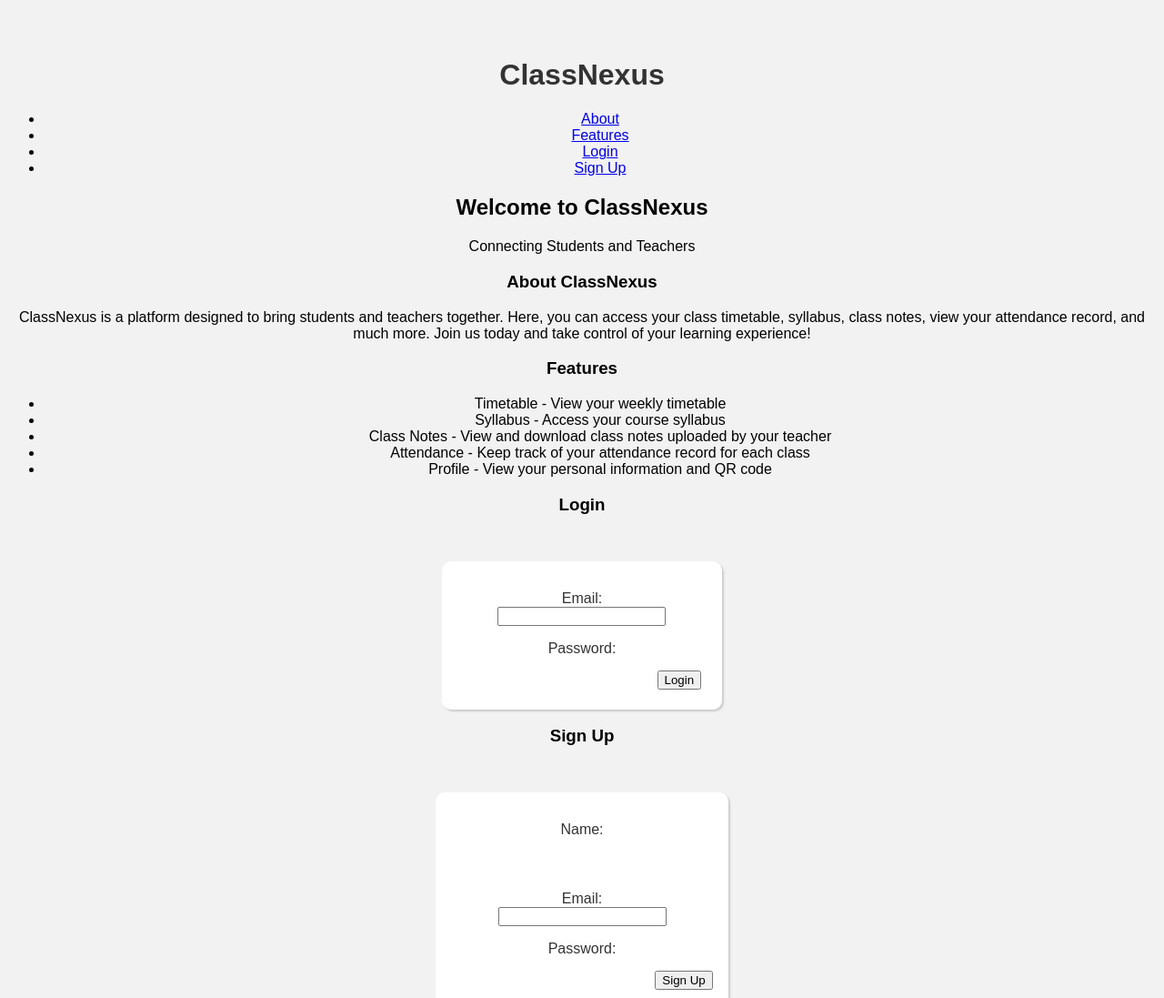
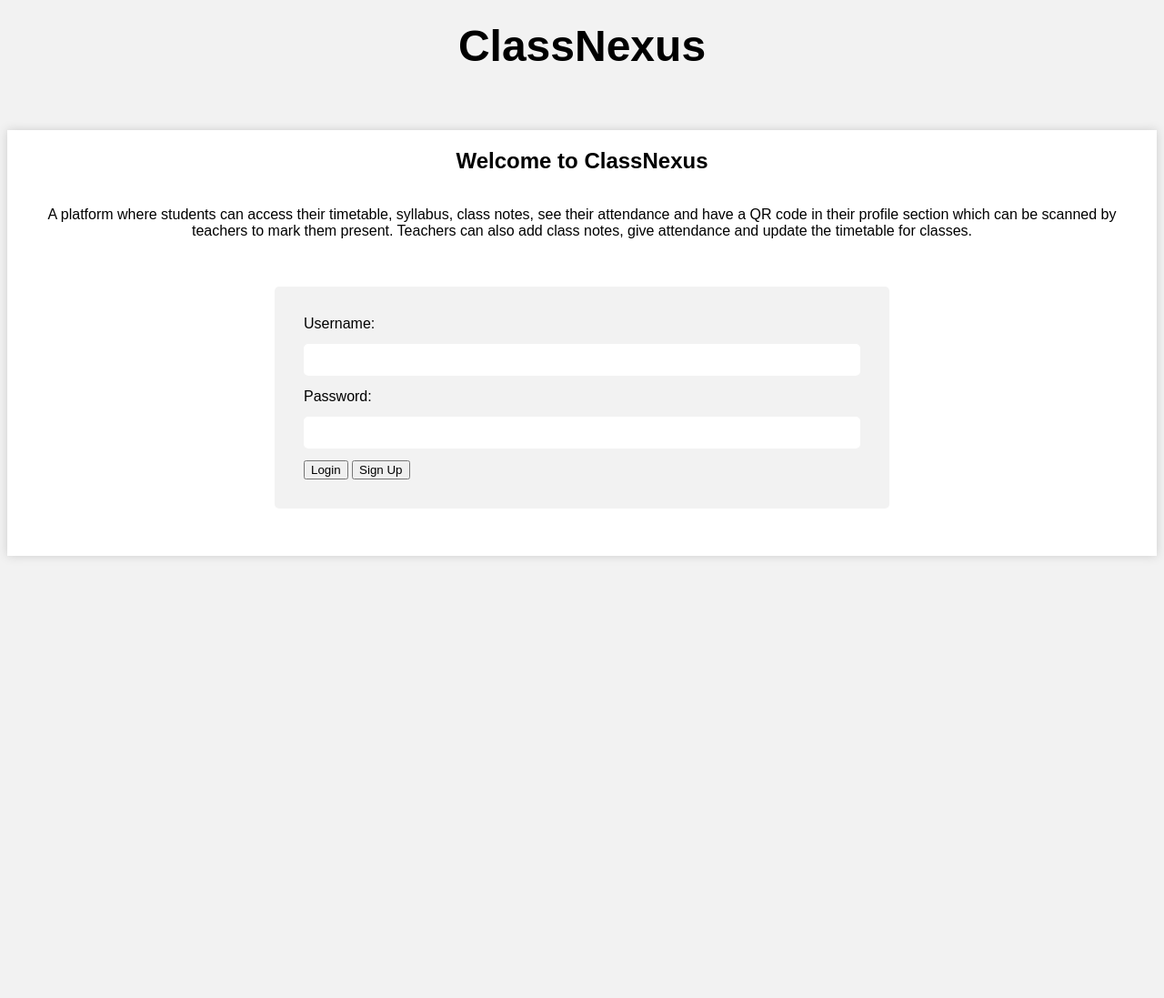
Before and after one commit to quosainhasan/ClassNexus, a plain HTML site: page index.html in a window 1280 px wide. Shown: the top 1097 px of the page at 91% size. After the commit the page ends 800 px from the top, so only its background shows below. Drawn offline with Linux system fonts and the light colour scheme.

Commit message:
Added html and CSS

```diff
--- a/index.html
+++ b/index.html
@@ -2,76 +2,31 @@
 <html>
   <head>
     <meta charset="UTF-8">
-    <title>ClassNexus - Welcome</title>
-    <link rel="stylesheet" type="text/css" href="style.css">
+    <meta name="viewport" content="width=device-width, initial-scale=1.0">
+    <title>ClassNexus</title>
+    <link rel="stylesheet" href="style.css">
   </head>
   <body>
     <header>
       <h1>ClassNexus</h1>
-      <nav>
-        <ul>
-          <li><a href="#about">About</a></li>
-          <li><a href="#features">Features</a></li>
-          <li><a href="#login">Login</a></li>
-          <li><a href="#signup">Sign Up</a></li>
-        </ul>
-      </nav>
     </header>
-
     <main>
-      <section id="welcome">
-        <h2>Welcome to ClassNexus</h2>
-        <p>Connecting Students and Teachers</p>
-      </section>
-
-      <section id="about">
-        <h3>About ClassNexus</h3>
-        <p>ClassNexus is a platform designed to bring students and teachers together. Here, you can access your class timetable, syllabus, class notes, view your attendance record, and much more. Join us today and take control of your learning experience!</p>
-      </section>
-
-      <section id="features">
-        <h3>Features</h3>
-        <ul>
-          <li>Timetable - View your weekly timetable</li>
-          <li>Syllabus - Access your course syllabus</li>
-          <li>Class Notes - View and download class notes uploaded by your teacher</li>
-          <li>Attendance - Keep track of your attendance record for each class</li>
-          <li>Profile - View your personal information and QR code</li>
-        </ul>
-      </section>
-
-      <section id="login">
-        <h3>Login</h3>
-        <form>
-          <label for="email">Email:</label>
-          <input type="email" id="email" name="email">
-
+      <h2>Welcome to ClassNexus</h2>
+      <p class="description">A platform where students can access their timetable, syllabus, class notes, see their attendance and have a QR code in their profile section which can be scanned by teachers to mark them present. Teachers can also add class notes, give attendance and update the timetable for classes.</p>
+      <form>
+        <div class="form-group">
+          <label for="username">Username:</label>
+          <input type="text" id="username" name="username">
+        </div>
+        <div class="form-group">
           <label for="password">Password:</label>
           <input type="password" id="password" name="password">
-
-          <input type="submit" value="Login">
-        </form>
-      </section>
-
-      <section id="signup">
-        <h3>Sign Up</h3>
-        <form>
-          <label for="name">Name:</label>
-          <input type="text" id="name" name="name">
-
-          <label for="email">Email:</label>
-          <input type="email" id="email" name="email">
-
-          <label for="password">Password:</label>
-          <input type="password" id="password" name="password">
-
-          <input type="submit" value="Sign Up">
-        </form>
-      </section>
+        </div>
+        <div class="form-group">
+          <button type="submit">Login</button>
+          <button type="submit">Sign Up</button>
+        </div>
+      </form>
     </main>
-
-    <footer>
-      <p>Copyright &copy; 2023 ClassNexus</p>
-    </footer>
   </body>
 </html>
--- a/style.css
+++ b/style.css
@@ -1,123 +1,113 @@
 body {
+    background-color: #f2f2f2;
     font-family: Arial, sans-serif;
-    background-color: #f2f2f2;
-    text-align: center;
+    display: flex;
+    flex-direction: column;
+    align-items: center;
   }
 
-h1 {
-    font-size: 2em;
-    margin-top: 2em;
-    color: #333;
+  header {
+    padding: 15px;
+    color: black;
   }
 
-.description {
-    margin-top: 1em;
-    font-size: 1.2em;
-    color: #333;
-    text-align: center;
+  header h1 {
+    font-size: 3em;
+    margin: 0;
   }
 
-.navigation {
+  main {
     display: flex;
-    justify-content: space-between;
+    flex-direction: column;
     align-items: center;
-    text-align: left;
-    padding: 1em;
-    background-color: #333;
-    color: white;
+    margin: 50px 0;
+    padding: 20px;
+    background-color: white;
+    box-shadow: 0px 0px 10px 0px #ccc;
   }
 
-.navigation a {
-    color: white;
-    text-decoration: none;
-    margin-right: 1em;
-}
-
-form {
-    margin-top: 2em;
-    display: inline-block;
-    background-color: #fff;
-    padding: 1em;
-    border-radius: 10px;
-    box-shadow: 2px 2px 2px #ccc;
-}
-
-label {
-    font-size: 1em;
-    color: #333;
-    display: block;
-    margin-top: 1em;
-}
-
-input[type="text"], input[type="password"] {
-    padding: 0.5em;
-    width: 70%;
-    font-size: 1em;
-    margin-top: 0.5em;
-    border-radius: 5px;
-    border: none;
-}
-
-button[type="submit"] {
-    width: 20%;
-    padding: 0.5em;
-    margin-top: 1em;
-    border-radius: 5px;
-    border: none;
-    background-color: #333;
-    color: white;
-    font-size: 1em;
-    cursor: pointer;
-}
-
-button[type="submit"]:hover {
-    background-color: #444;
-}
-
-.footer {
-    background-color: #333;
-    color: white;
-    text-align: center;
-    padding: 1em;
-    margin-top: 2em;
-}
-
-.footer p {
-    margin: 0;
-    font-size: 0
-}
-
-
-@media (max-width: 768px) {
-    form {
-        width: 80%;
-    }
-
-    input[type="text"], input[type="password"] {
-        width: 100%;
-    }
-
-    button[type="submit"] {
-        width: 40%;
-        margin-left: 30%;
-    }
-}
-
-@media (max-width: 576px) {
-    h1 {
+  h2 {
     font-size: 1.5em;
+    margin: 0 0 20px 0;
   }
 
   .description {
     font-size: 1em;
+    text-align: center;
+    margin-bottom: 20px;
+  }
+  /* Form styles */
+/* form {
+    width: 50%;
+    margin: 0 auto;
+    padding: 2em;
+    border-radius: 5px;
+    background-color: #f2f2f2;
   }
 
-    form {
-        width: 90%;
+  input[type="text"], input[type="email"], input[type="password"] {
+    width: 100%;
+    padding: 10px;
+    margin: 1em 0;
+    border-radius: 5px;
+    border: none;
+    box-sizing: border-box;
   }
 
-    button[type="submit"] {
+  input[type="submit"] {
+    width: 100%;
+    padding: 10px;
+    margin: 1em 0;
+    border-radius: 5px;
+    border: none;
+    background-color: #4CAF50;
+    color: white;
+  } */
+
+  /* Responsive styles */
+  /* @media only screen and (max-width: 600px) {
+    form {
+      width: 80%;
+    }
+  } */
+
+  /* Form styles */
+form {
     width: 50%;
-        margin-left: 25%;
+    margin: 2em auto;
+    padding: 2em;
+    border-radius: 5px;
+    background-color: #f2f2f2;
+  }
+
+  input[type="text"], input[type="email"], input[type="password"] {
+    width: 100%;
+    padding: 10px;
+    margin: 1em 0;
+    border-radius: 5px;
+    border: none;
+    box-sizing: border-box;
+  }
+
+  input[type="submit"] {
+    width: 100%;
+    padding: 10px;
+    margin: 1em 0;
+    border-radius: 5px;
+    border: none;
+    background-color: #4CAF50;
+    color: white;
+    cursor: pointer;
+    transition: all 0.3s ease-in-out;
+  }
+
+  input[type="submit"]:hover {
+    background-color: #3e8e41;
+  }
+
+  /* Responsive styles */
+  @media only screen and (max-width: 600px) {
+    form {
+      width: 80%;
     }
   }
```
Lines whose indentation alone changed are shown as unchanged.
